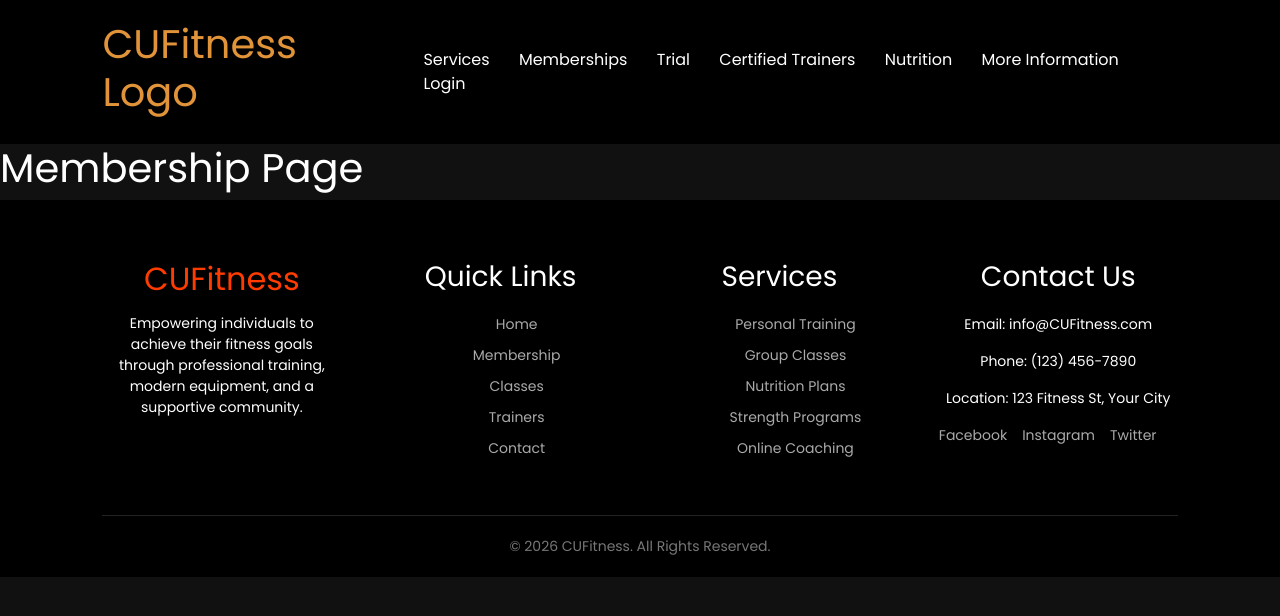
After one commit to JeffZhang852/COEN6311-SANJ, a Django app: page /memberships/ in a window 1280 px wide. The commit adds this page. Shown: the top 616 px of the page. Run offline with Django 5.2, Linux system fonts and the light colour scheme.

Commit message:
frontend_continuation

```diff
--- a/frontend/static/style.css
+++ b/frontend/static/style.css
@@ -132,7 +132,7 @@ section {
 
 /* ================= PRICING SECTION ================= */
 .pricing {
-    background: #c11f1f;
+    background: #ed3fa2;
 }
 
 /* ================= FOOTER ================= */
--- a/frontend/templates/authentication/login.html
+++ b/frontend/templates/authentication/login.html
@@ -1,6 +1,6 @@
 {% extends 'frontend/base.html' %}
 
-{% block title %} Login Page {% endblock %}
+{% block title %} CUFitness  {% endblock %}
 {% block content %}
     <h1>Login Page</h1>
 {% endblock %}
--- a/frontend/templates/frontend/base.html
+++ b/frontend/templates/frontend/base.html
@@ -45,7 +45,7 @@
         <!-- Navigation links use anchor tags -->
         <!-- href="#sectionID" scrolls to that section -->
         <a href="#services">Services</a>
-        <a href="#pricing">Memberships</a>
+        <a href="memberships/">Memberships</a>
         <a href="#pricing">Trial</a>
         <a href="#trainers">Certified Trainers</a>
         <a href="#Nutrition">Nutrition</a>
--- /dev/null
+++ b/frontend/templates/frontend/membership.html
@@ -0,0 +1,6 @@
+{% extends 'frontend/base.html' %}
+
+{% block title %} CUFitness {% endblock %}
+{% block content %}
+    <h1>Membership Page</h1>
+{% endblock %}
--- a/frontend/urls.py
+++ b/frontend/urls.py
@@ -8,7 +8,7 @@ urlpatterns = [
     path('signup/', views.signup, name='signup'),
     path('signedout/', views.signed_out, name='signed_out'),
 
-    path('test/', views.test, name='test'),
+    path ("memberships/", views.memberships, name='memberships')
 
 
 ]
--- a/frontend/views.py
+++ b/frontend/views.py
@@ -13,6 +13,9 @@ def gym(request):
     return render(request, 'frontend/gym.html')
 
 
+def memberships(request):
+    return render(request, 'frontend/membership.html')
+
 def login(request):
     return render(request, 'authentication/login.html')
 
```
